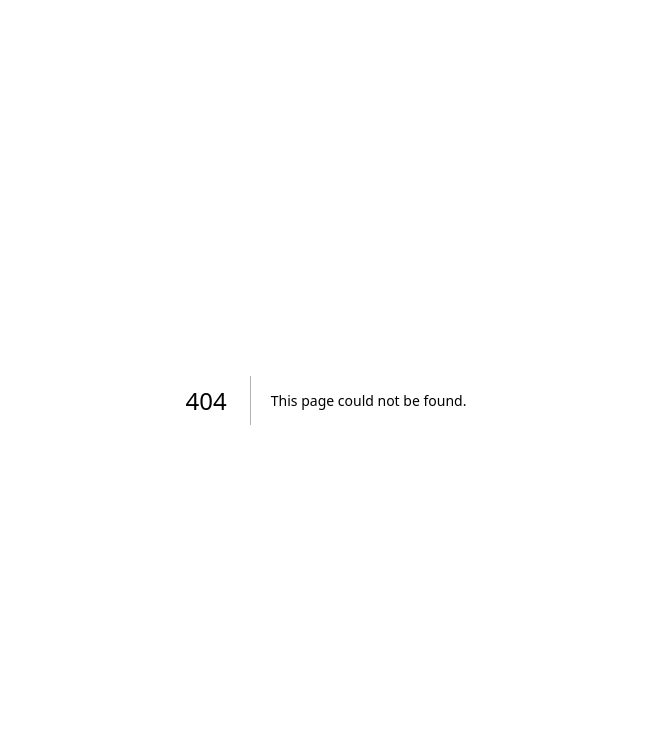
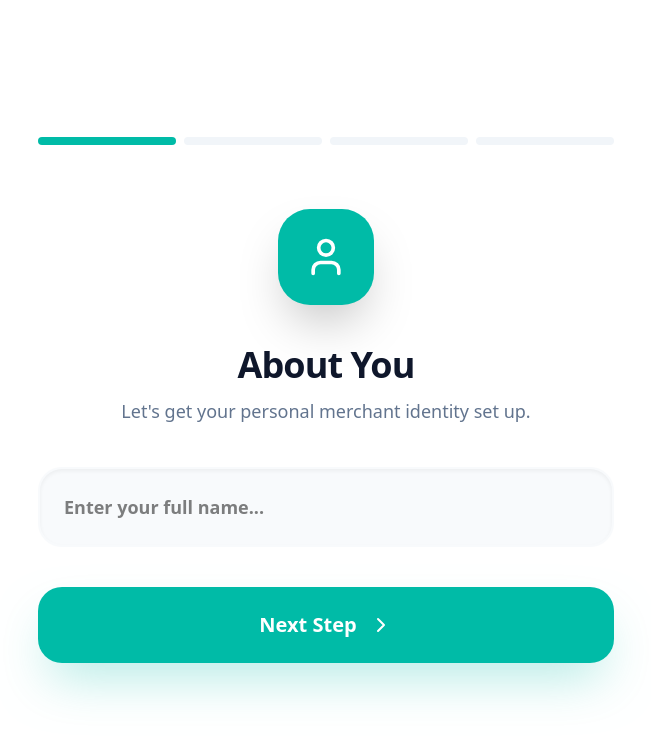
Before and after one commit to odhiambo-ed/ReUbuntu, a Next.js app in the folder frontend/: page /onboarding in a window 1280 px wide. Before the commit this address had no page. Shown: the top 740 px of the page, without its empty margins (314-965 px from the left). Built offline with nearby package versions, Linux system fonts and the light colour scheme.

Commit message:
add onboarding/page.tsx with onboarding route featuring client-side navigation to dashboard via handleComplete callback passed to OnboardingView component

```diff
--- /dev/null
+++ b/frontend/app/onboarding/page.tsx
@@ -0,0 +1,15 @@
+"use client";
+
+import React from "react";
+import { useRouter } from "next/navigation";
+import OnboardingView from "@/components/OnboardingView";
+
+export default function OnboardingPage() {
+  const router = useRouter();
+
+  const handleComplete = () => {
+    router.push("/dashboard");
+  };
+
+  return <OnboardingView onComplete={handleComplete} />;
+}
```
